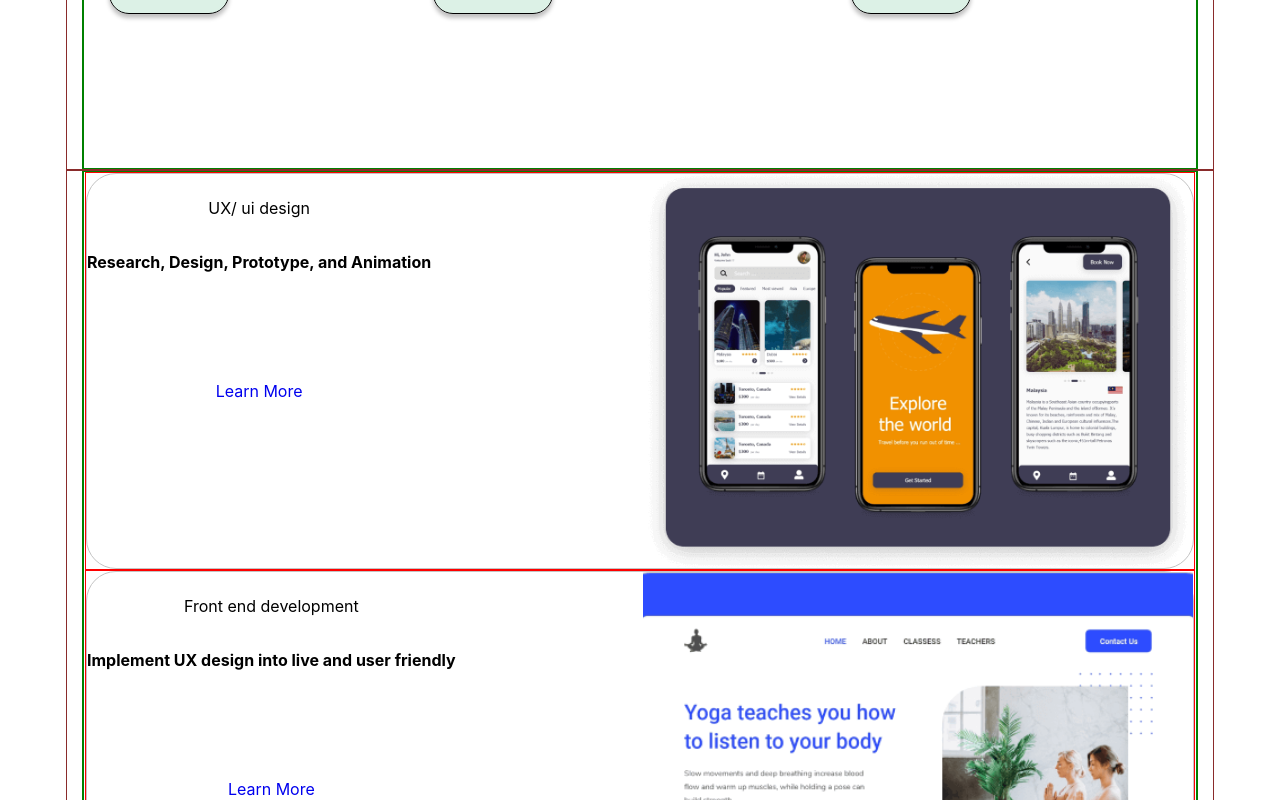
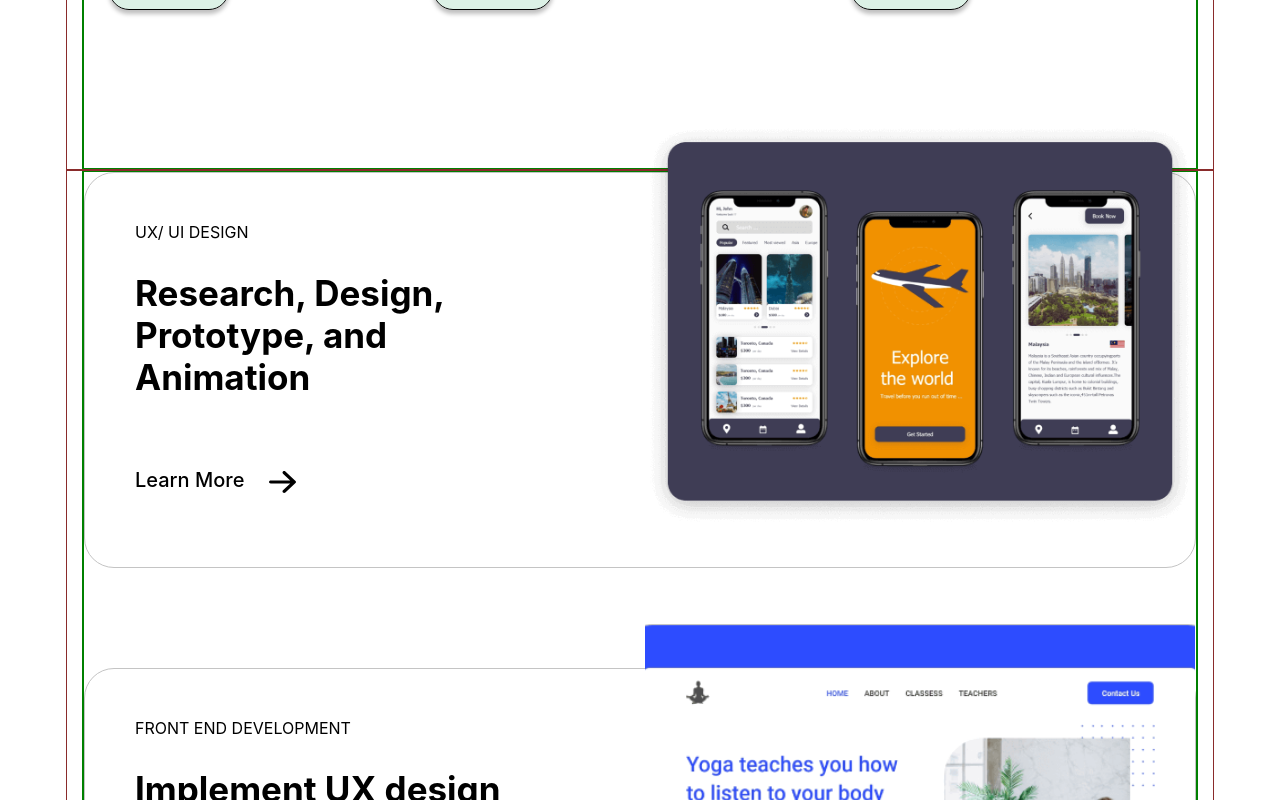
Before and after one commit to Stasik77/portfolio-start-project-main, a React app: page / in a window 1280 px wide. Shown: the part 1760-2560 px from the top of the page. Built offline with nearby package versions, Linux system fonts and the light colour scheme.

Commit message:
what i do

```diff
--- a/src/layout/sections/aboutMe/AboutMe.tsx
+++ b/src/layout/sections/aboutMe/AboutMe.tsx
@@ -31,7 +31,6 @@ export const AboutMe = () => {
                         <ListSkill>
 
                             <ListSkillItem >
-
                                 Angular
                             </ListSkillItem>
                             <ListSkillItem>
@@ -145,7 +144,7 @@ width:100%;
 
 const ListSkillItem = styled.li`
 
-   list-style-image:url(${imgLi});   // как через Id закинуть свг
+    list-style-image:url(${imgLi});   // как через Id закинуть свг
     padding-left: 9px;
     padding-bottom:22px;
     align-items:center;
--- a/src/layout/sections/skills/Skills.tsx
+++ b/src/layout/sections/skills/Skills.tsx
@@ -74,7 +74,7 @@ const SkillsWrapper = styled.div`
     display:flex;
     gap:20px;
     position: relative;
-    align-items:center;
+    align-items:start;
     padding: 25px;
 
  &::before {
--- a/src/layout/sections/works/WorksWhatIDo.tsx
+++ b/src/layout/sections/works/WorksWhatIDo.tsx
@@ -17,7 +17,7 @@ export const WorksWhatIDo = () => {
     return (
         <StyledWorks>
             <Container>
-            <FlexConteiner direction={"column"} align={"center"}>
+            <FlexConteiner direction={"column"} align={"center"} gap="100px">
 
                 <WorkWrapper>
                     <WorkWhatIdo title={"UX/ ui design"} text={"Research, Design, Prototype, and Animation"} src={uxDesignImg} />
@@ -45,12 +45,12 @@ const StyledWorks = styled.section`
 `
 
 const WorkWrapper = styled.div`
-    border:1px solid red;
+    /* border:1px solid red; */
     display:flex;
-    flex-direction:row;
+    min-width:100%;
 
-    width:1110px;
-    justify-content:space-evenly;
+    /* width:1110px; */
+
 
 
 `
--- a/src/layout/sections/works/work/WorkWhatIdo.tsx
+++ b/src/layout/sections/works/work/WorkWhatIdo.tsx
@@ -1,10 +1,13 @@
 import React from "react";
 import { styled } from "styled-components";
+import { theme } from "../../../../styles/Theme";
+import arrowLink from "../../../../assets/images/arrowLink.svg"
 
 type WorkPropsType = {
 title: string
 text: string
 src: string
+fs?: string
 
 
 }
@@ -16,10 +19,11 @@ export const WorkWhatIdo = (props:WorkPropsType) => {
             <Title>{props.title}</Title>
             <Text>{props.text}</Text>
             <Link href={"#"}>Learn More</Link>
-            </TextWrapper>
+              </TextWrapper>
             <ImgWrapper>
             <Image src={props.src}/>
             </ImgWrapper>
+
         </StyledWork>
     )
 }
@@ -36,40 +40,69 @@ const StyledWork = styled.div`
 
 
 
+
 `
 const TextWrapper = styled.div`
     display:flex;
     flex-direction:column;
-    gap: 35px;
+    /* gap: 35px; */
+    width:40%;
+    align-items:start;
+    padding-left: 50px;
+
 `
 
 const Image = styled.img`
     width:550px;
     height:394px;
     object-fit:cover;
+    position:absolute;
+    bottom:45px;
+    right:0px;
+    position: relative;
+
+`
+
+const Link = styled.a`
+    /* padding-top: 75px; */
+     font-size: 20px;
+     font-weight: 500;
+     position: relative;
+     color:${theme.colors.primaryText};
+
+     &::after {
+        content:url(${arrowLink});
+        padding-left: 25px;
+        position:absolute;
+        top:3px;
+
+  }
+`
+// нижняя ссылка прижата
+
+
+
+const Title = styled.p`
+    font-size: 16px;
+    padding-top: 50px;
+    text-transform:uppercase;
+
 
 
 `
 
-const Link = styled.a`
-    padding-top: 75px;
-     font-style: 20px;
+const Text = styled.p`
+    font-size: 35px;
+    font-weight: bold;
+    padding-top: 30px;
 
+    padding-bottom: 70px;
+    text-align:left;
 
-`
-
-const Title = styled.p`
-    font-style: 16px;
-    padding-top: 25px;
-
-`
-
-const Text = styled.p`
-    font-style: 35px;
-    font-weight: bold;
 `
 
 const ImgWrapper = styled.div`
     display:flex;
 
+
 `
```
Also changed, not shown: src/assets/images/arrowLink.svg (added).
